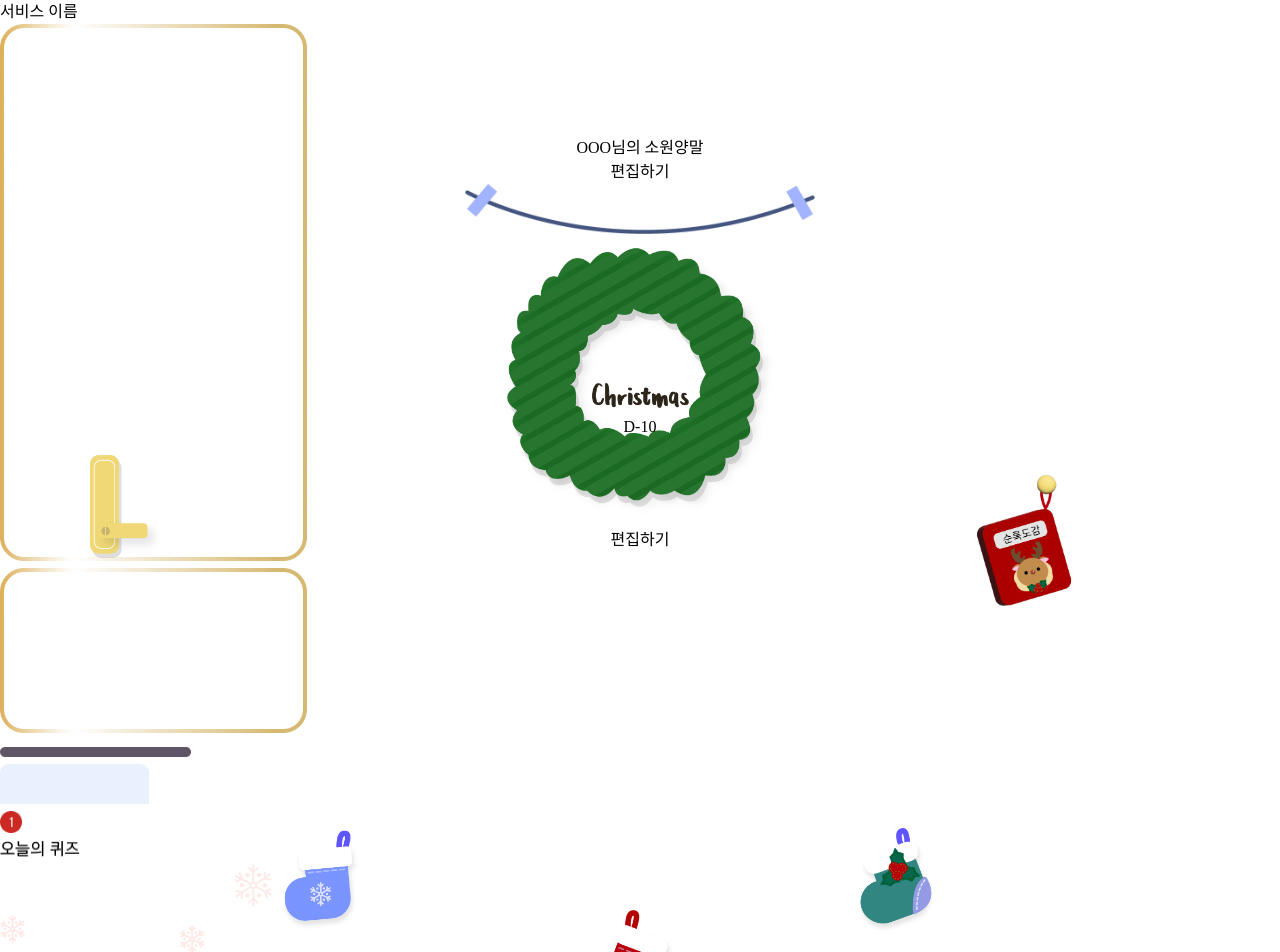
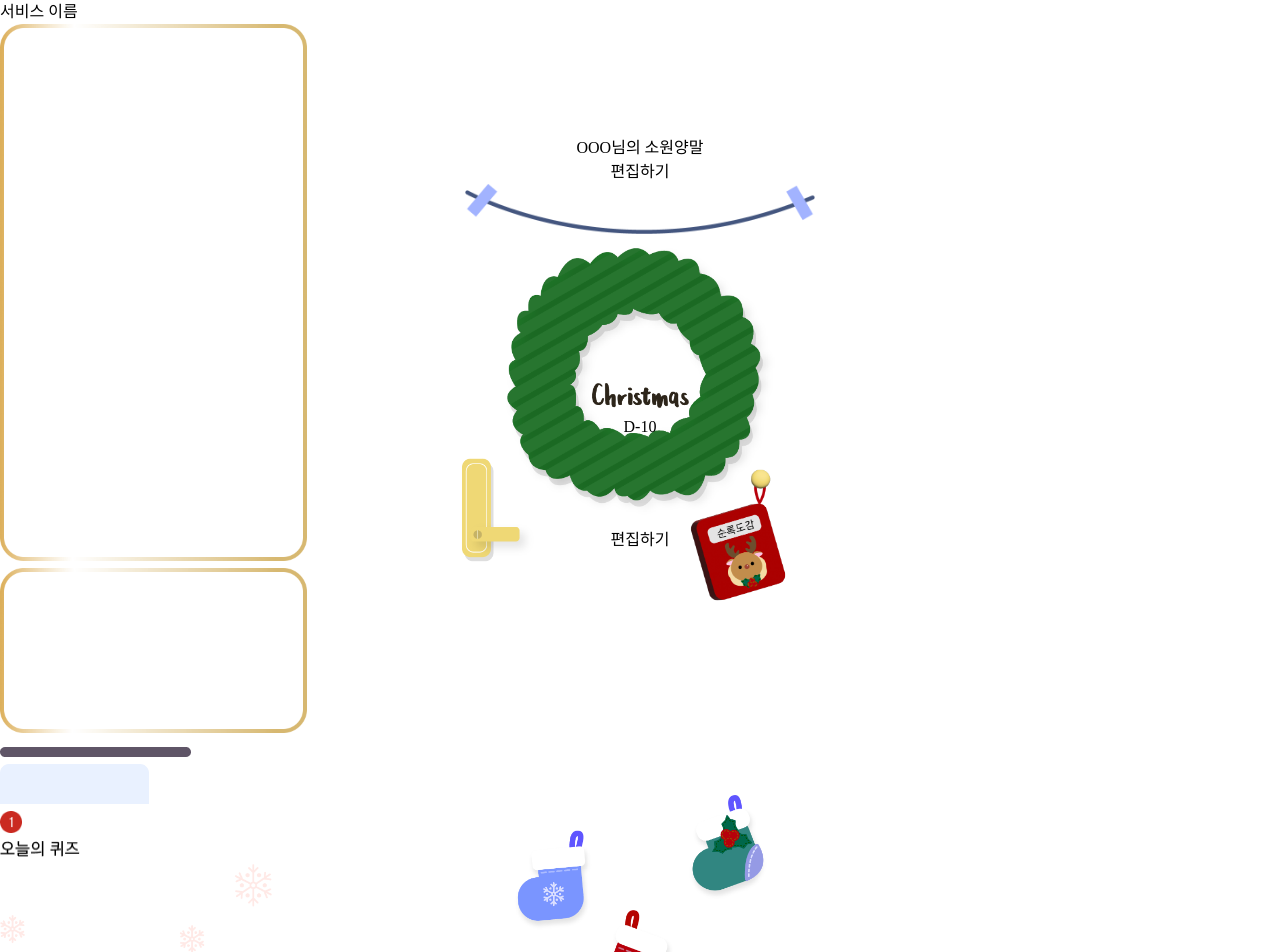
Before and after one commit to parkmihyunn/Advent_Wreath, a Next.js app in the folder advent-front/: page /main in a window 1280 px wide. Shown: the top 952 px of the page. Built offline with nearby package versions, Linux system fonts and the light colour scheme; a web font is replaced by a local one.

Commit message:
.
edit CSS

```diff
--- a/advent-front/pages/index.js
+++ b/advent-front/pages/index.js
@@ -22,7 +22,7 @@ export default function Home() {
           <Image src='/img/start_top.png' width='435' height='287'/>
         </div>
         <div className="flex flex-col place-items-center flex-1">
-            <Image src='/img/wreath.png' width='280' height='280'/>
+            <Image src='/img/wreath.png' width='259' height='282'/>
 
           <h1 className="
             place-items-center items-center pt-10
--- a/advent-front/styles/globals.css
+++ b/advent-front/styles/globals.css
@@ -47,7 +47,6 @@
 	position: absolute;
 	top: 43%;
 	left: 50%;
-	width: 100%;
 	transform: translate( -50%, -50% );
     text-align:center;
 }
@@ -70,8 +69,8 @@
 
 .sock-3{
 	position: absolute;
-	top: 180%;
-	left: 70%;
+	top: 172%;
+	left: 75%;
 	transform: translate( -50%, -50% );
     text-align:center;
 }
@@ -89,14 +88,18 @@
 	position: absolute;
 	top: 90%;
 	left: 10%;
+	width: 76px;
+	height: 103px;
 	transform: translate( -50%, -50% );
     text-align:center;
 }
 
 .collection{
 	position: absolute;
-	top: 98%;
-	left: 80%;
+	width: 95px;
+	height: 131px;
+	top: 96%;
+	left: 78%;
 	transform: translate( -50%, -50% );
     text-align:center;
 }
```
